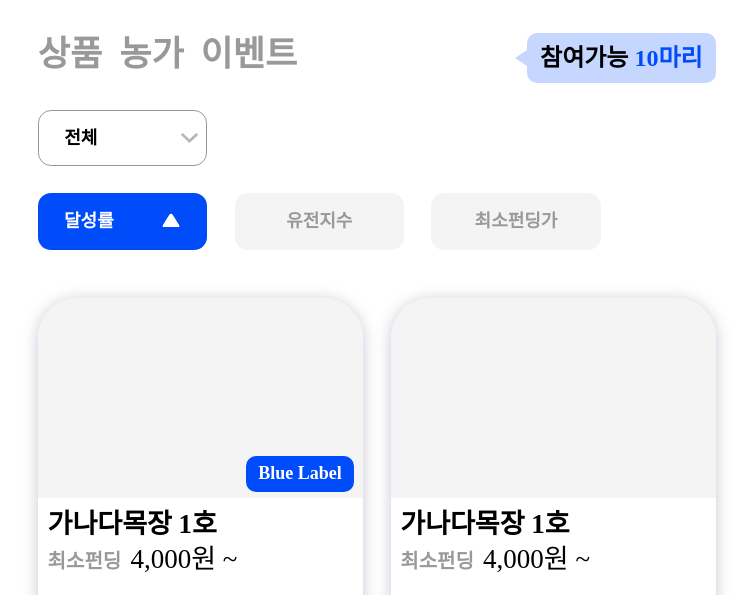
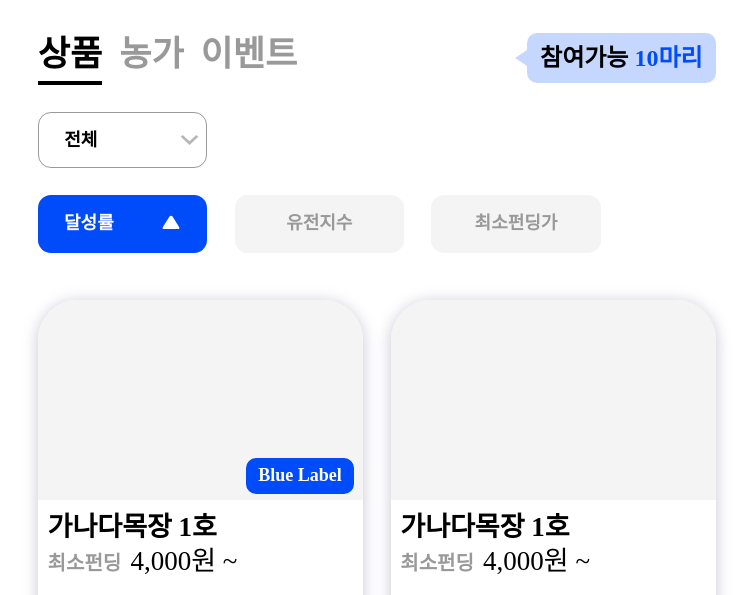
Before and after one commit to bobfrontdev/CSS-test, a plain HTML site: page index.html in a window 1280 px wide. Shown: the part 162-757 px from the top of the page, without its empty margins (263-1016 px from the left). Drawn offline with Linux system fonts and the light colour scheme.

Commit message:
Update style.css

```diff
--- a/style.css
+++ b/style.css
@@ -90,6 +90,12 @@ body {
     font-size: 3.5rem;
     font-weight: bold;
     color: rgb(153, 153, 153);
+}
+
+.funding_type>li.active{
+    color: black;
+    border-bottom: 0.4rem solid;
+    padding-bottom: 1%;
 }
 
 .funding_type>li:not(:last-child) {
```
